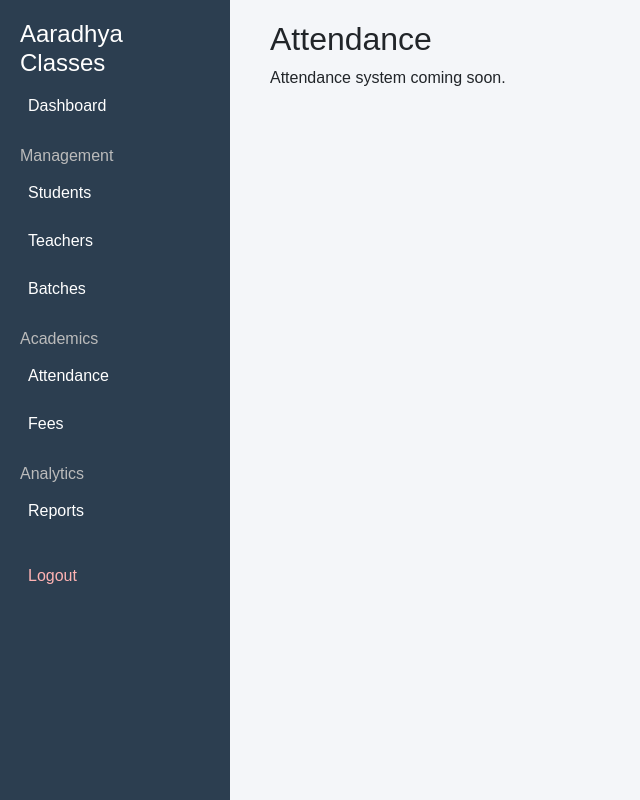
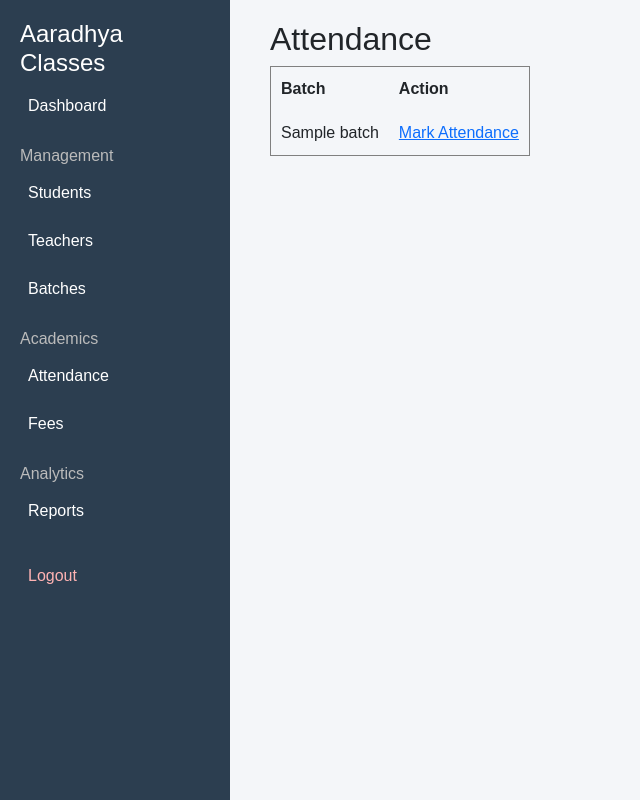
Before and after one commit to cuk6912/aaradhya-classes, a Flask app: page /attendance in a window 1280 px wide. Shown: the whole page, without its empty margins (0-640 px from the left). Run offline with Flask 3, Linux system fonts and the light colour scheme; tables that the repository leaves empty hold one stand-in row (values such as "Sample post").

Commit message:
Update attendance.html

```diff
--- a/templates/attendance.html
+++ b/templates/attendance.html
@@ -3,6 +3,27 @@
 {% block content %}
 
 <h2>Attendance</h2>
-<p>Attendance system coming soon.</p>
+
+<table border="1" cellpadding="10">
+
+<tr>
+<th>Batch</th>
+<th>Action</th>
+</tr>
+
+{% for b in batches %}
+
+<tr>
+<td>{{b.batch_name}}</td>
+<td>
+<a href="/mark_attendance/{{b.id}}">
+Mark Attendance
+</a>
+</td>
+</tr>
+
+{% endfor %}
+
+</table>
 
 {% endblock %}
```
